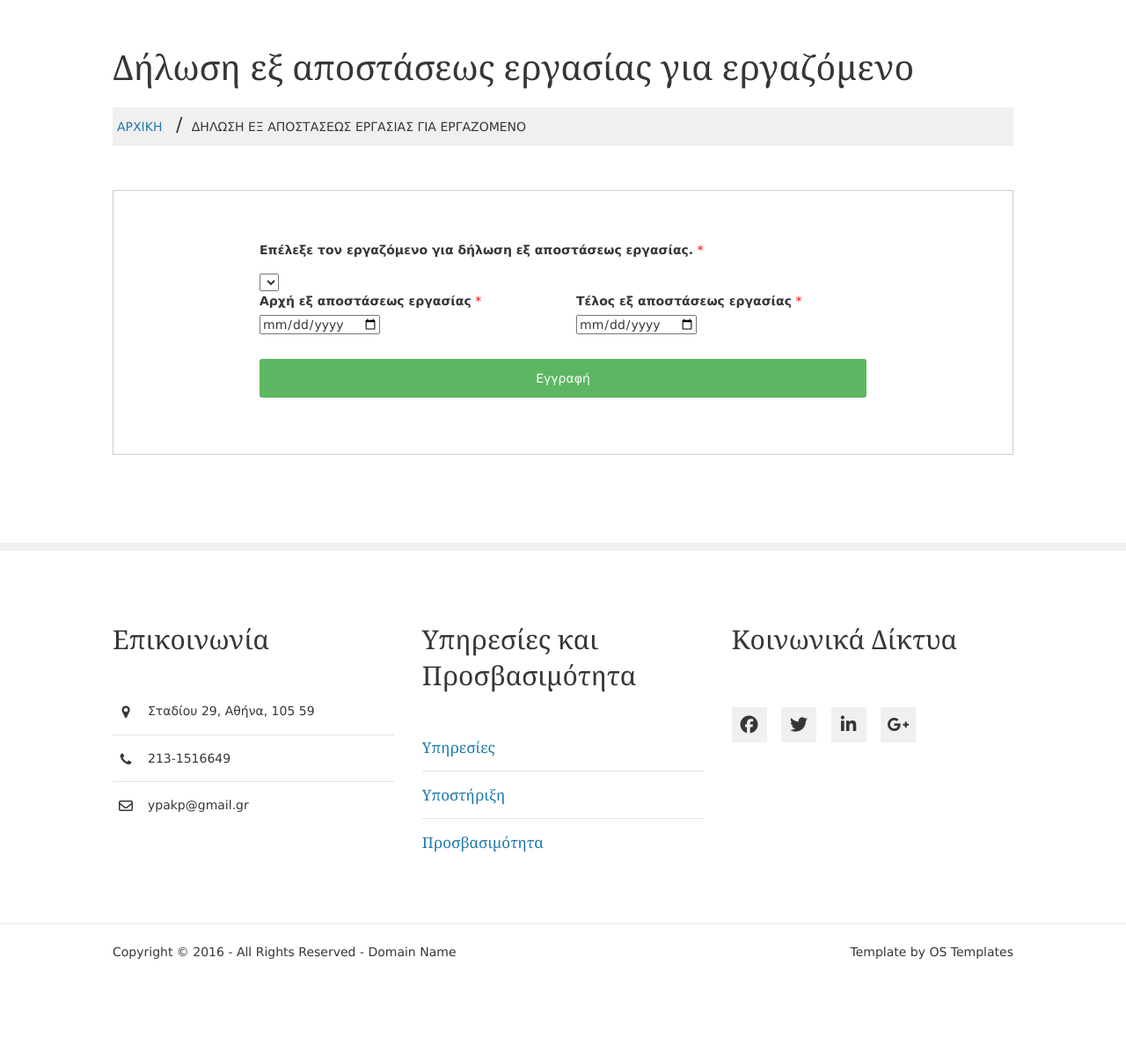
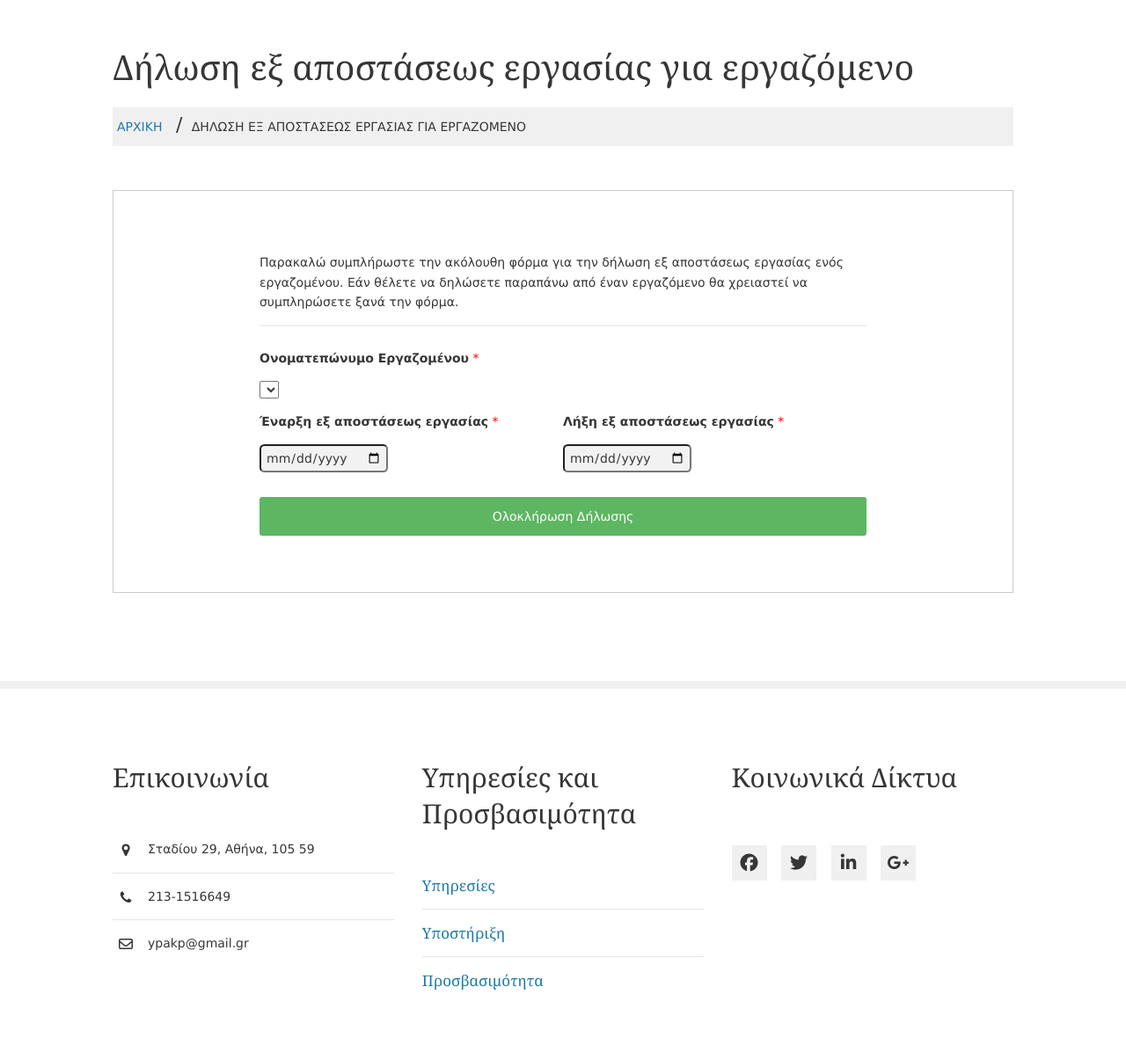
Before and after one commit to mansstiv/Website-Redesign, a PHP site: page /employee-remote.php in a window 1280 px wide. Shown: the part 243-1448 px from the top of the page at 88% size. Before the commit the page ends 1333 px from the top, so only its background shows below. Run offline with PHP 8.4, Linux system fonts and the light colour scheme; a user stored in the database is signed in; data that the repository does not hold is empty; some libraries are stand-ins or nearby versions.

Commit message:
update form of employer-remote

```diff
--- a/kelaby/employee-remote.php
+++ b/kelaby/employee-remote.php
@@ -27,11 +27,13 @@ include_once 'header.php' // Include header of page
             <div class="signup-container">
                 <?php
                 if (!isset($_SESSION["username"])) {
-                    echo "<p>Πρέπει να <a class='hyperlink' href='login.php'>συνδεθείς</a> πρώτα για να προχωρήσεις στην δήλωση !</p>";
+                    echo "<p class = 'allign-center'>Πρέπει να <a class='hyperlink' href='login.php'>συνδεθείτε</a> πρώτα για να προχωρήσετε στην δήλωση !</p>";
                 } else {
-
+                    echo "<p>Παρακαλώ συμπλήρωστε την ακόλουθη φόρμα για την δήλωση εξ αποστάσεως εργασίας ενός εργαζομένου.
+                    Εάν θέλετε να δηλώσετε παραπάνω από έναν εργαζόμενο θα χρειαστεί να συμπληρώσετε ξανά την φόρμα.</p>";
+                    echo "<hr>";
                     echo "<label class='btmspace-15 required' for='usertype'>
-                        <b>Eπέλεξε τον εργαζόμενο για δήλωση εξ αποστάσεως εργασίας.</b></label>";
+                        <b>Ονοματεπώνυμο Εργαζομένου</b></label>";
 
                     $employeesNames = array();
                     $employeesAfm = array();
@@ -41,7 +43,7 @@ include_once 'header.php' // Include header of page
                         $employeesAfm[] = $row["afm"];
                     }
 
-                    echo "<select class = 'allign-center' name='form-employee-suspension'>";
+                    echo "<select class='btmspace-15' name='form-employee-suspension'>";
                     $i = 0;
                     foreach ($employeesNames as $row) {
                         echo "<option value=\"$employeesAfm[$i]\">$row</option>";
@@ -49,22 +51,21 @@ include_once 'header.php' // Include header of page
                         $i = $i + 1;
                     }
                     echo "</select>";
+                    echo "<div class='two-in-one-row-form'>";
+                    echo    "<div class='one-element-form margin-right'>";
+                    echo        "<label class='required btmspace-15' for='startRemoteDay'><b>Έναρξη εξ αποστάσεως εργασίας</b></label>";
+                    echo        "<input type='date' id='startRemoteDay' name='startRemoteDay' required>";
+                    echo    "</div>";
+                    echo    "<div class='one-element-form margin-right'>";
+                    echo        "<label class='required btmspace-15' for='endRemoteDay'><b>Λήξη εξ αποστάσεως εργασίας</b></label>";
+                    echo        "<input type='date' id='endRemoteDay' name='endRemoteDay' required>";
+                    echo    "</div>";
+                    echo "</div>";
+                    echo "<div class='clearfix'>";
+                    echo    "<button type='submit' name='submit' class='signupbtn'>Ολοκλήρωση Δήλωσης</button>";
+                    echo "</div>";
                 }
                 ?>
-                <div class="two-in-one-row-form">
-                    <div class="one-element-form margin-right">
-                        <label class="required" for="startRemoteDay"><b>Αρχή εξ αποστάσεως εργασίας</b></label>
-                        <input type="date" id="birthday" name="startRemoteDay" required>
-                    </div>
-
-                    <div class="one-element-form">
-                        <label class="required" for="endRemoteDay"><b>Τέλος εξ αποστάσεως εργασίας</b></label>
-                        <input type="date" id="endRemoteDay" name="endRemoteDay" required>
-                    </div>
-                </div>
-                <div class="clearfix">
-                    <button type="submit" name="submit" class="signupbtn">Εγγραφή</button>
-                </div>
             </div>
         </form>
 
--- a/kelaby/layout/styles/layout.css
+++ b/kelaby/layout/styles/layout.css
@@ -1632,12 +1632,19 @@ input[type="radio"] {
   margin-left: 3px;
 }
 
-.radio-buttons .error-message {
+.error-message {
   margin-top: 25px;
   text-align: center;
   font-weight: bold;
   color: rgb(219, 2, 2);
 }
+
+/* .radio-buttons .error-message {
+  margin-top: 25px;
+  text-align: center;
+  font-weight: bold;
+  color: rgb(219, 2, 2);
+} */
 
 .ok-message {
   margin-top: 25px;
@@ -1654,3 +1661,15 @@ input[type="radio"] {
 .btmspace-15 {
   margin-bottom: 15px;
 }
+
+input[type="date"] {
+  padding: 5px;
+  background-color: rgb(243, 242, 242);
+  border-radius: 5.5px;
+}
+
+input[type="date"]:hover,
+input[type="date"]:focus,
+input[type="date"]:active {
+  cursor: pointer;
+}
```
Also changed, not shown: kelaby/login.php (+7 -7 lines), kelaby/signup.php (+16 -13 lines).
